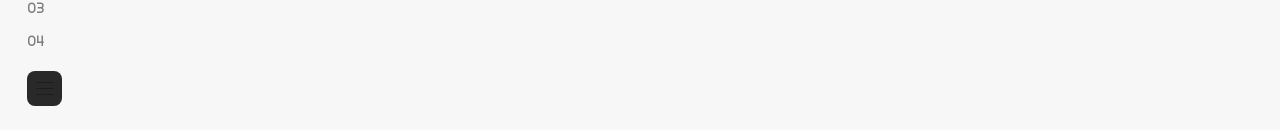
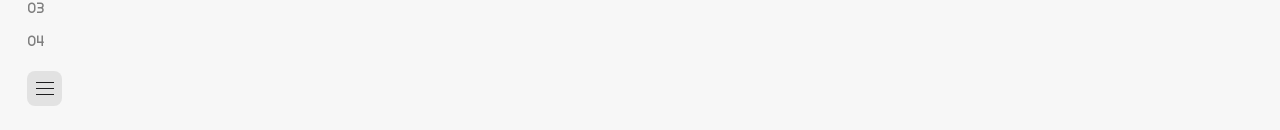
Before and after one commit to wulanmantiri/portfolio, a React (Create React App) app: page / in a window 1280 px wide. Shown: the part 670-800 px from the top of the page. Built offline with nearby package versions, Linux system fonts and the light colour scheme.

Commit message:
Change minor stylings

```diff
--- a/src/components/Section/index.tsx
+++ b/src/components/Section/index.tsx
@@ -20,11 +20,15 @@ const Container = styled(Column)<{
 `
 
 const Heading = styled.h1`
-  margin: 2rem 0 calc(2rem + 2vw);
+  margin: 2rem 0 4rem;
   text-align: center;
   font-family: ${({ theme }) => theme.fonts.heading};
   font-weight: 500;
   font-size: calc(2rem + 1.5vw);
+
+  @media (max-width: 600px) {
+    margin-bottom: 3rem;
+  }
 `
 
 const Content = styled.div`
--- a/src/components/Settings/index.tsx
+++ b/src/components/Settings/index.tsx
@@ -13,7 +13,7 @@ const FixedContainer = styled.div`
 `
 
 const StyledBox = styled(Center)`
-  background-color: ${({ theme }) => theme.colors.settings};
+  background-color: ${({ theme }) => theme.colors.border};
   width: 35px;
   height: 35px;
   border-radius: 0.5rem;
@@ -42,8 +42,7 @@ const Option = styled.div<{
 }>`
   cursor: pointer;
   color: white;
-  background-color: ${({ theme, selected }) =>
-    selected ? 'black' : 'transparent'};
+  background-color: ${({ selected }) => (selected ? 'black' : 'transparent')};
   border-radius: 0.5rem;
   width: 5rem;
   text-align: center;
--- a/src/theme/dark/index.ts
+++ b/src/theme/dark/index.ts
@@ -6,7 +6,7 @@ const colors = {
   sidebar: '#7F7F7F',
   primary: '#000000',
   secondary: '#F7F7F7',
-  section: '#151515',
+  section: '#060606',
   contrast: '#FFFFFF',
   settings: '#292929',
   navbar: 'rgba(10, 10, 10, 0.6)',
--- a/src/theme/globalStyles.ts
+++ b/src/theme/globalStyles.ts
@@ -8,6 +8,7 @@ export const GlobalStyles = createGlobalStyle`
     margin: 0;
     padding: 0;
     line-height: 1.1;
+    vertical-align: middle;
   }
 
   body {
```
